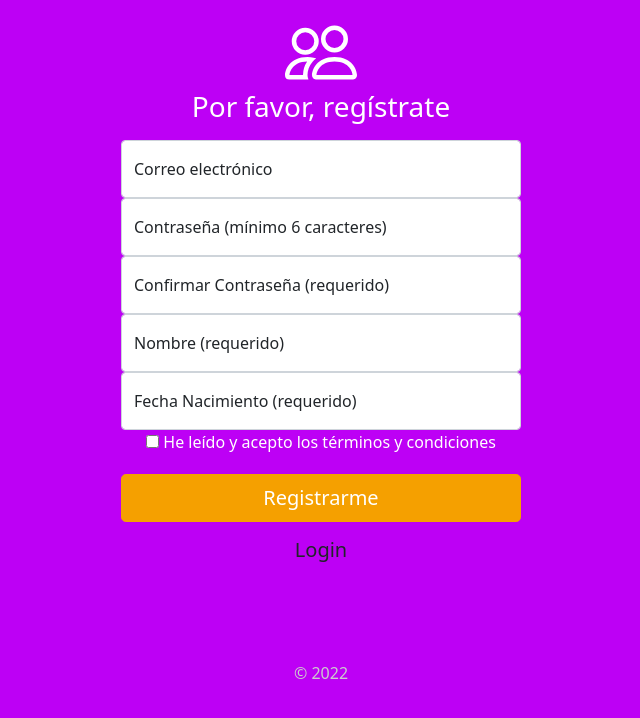
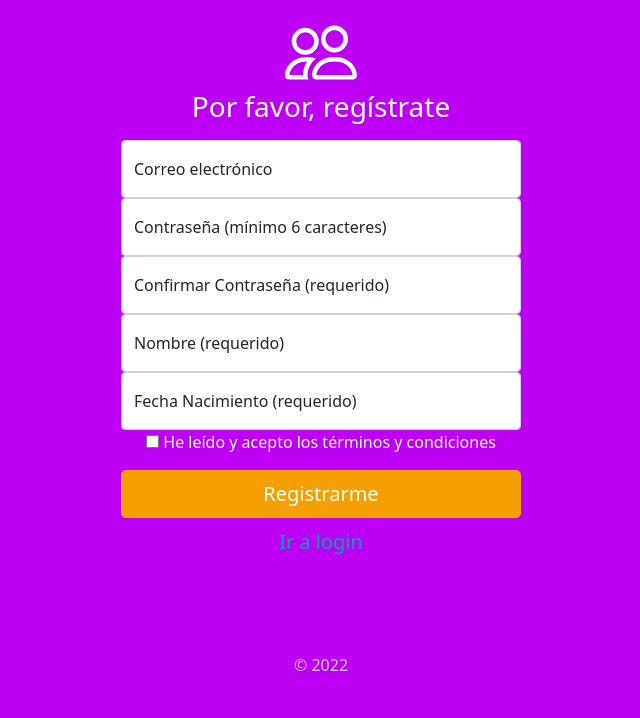
Before and after one commit to Solojaume/Connecting_people, an Angular app in the folder frontend/: page /register in a window 1280 px wide. Shown: the top 718 px of the page, without its empty margins (319-959 px from the left). Built offline with nearby package versions, Linux system fonts and the light colour scheme.

Commit message:
Sustitucion button html por componente Buttons en registro

```diff
--- a/frontend/src/app/public/register/register.component.html
+++ b/frontend/src/app/public/register/register.component.html
@@ -33,9 +33,9 @@
       <input type="checkbox" value="acepto" > He leído y acepto los términos y condiciones
     </label>
   </div>
-  <button class="w-100 btn btn-lg btn-terciario" name="register" type="submit">Registrarme</button>
-  <button class="w-100 btn btn-lg btn-transparent" name="register" type="submit">Login</button>
 
+  <app-buttons [button]="buttonRegistrame"></app-buttons>
+  <app-buttons class="color-quintal" [button]="buttonIrLogin"></app-buttons>
 
 </form>
 
--- a/frontend/src/app/public/register/register.component.ts
+++ b/frontend/src/app/public/register/register.component.ts
@@ -15,6 +15,22 @@ export class RegisterComponent implements OnInit {
     nombre:new FormControl(''),
     fecha_na:new FormControl(''),
   });
+
+  //Objetos Button
+  buttonRegistrame={
+    nombre: "Registrarme",
+    link: " ",
+    classCSS:"btn-terciario",
+    type: "submit"
+  };
+
+  buttonIrLogin={
+    nombre: "Ir a login",
+    link: "/",
+    classCSS:"btn-vacio-primary color-quintal",
+    type: "button"
+  }
+
   submit(){
     this.datos=[['email',this.formularioRegistro.value.email],
     ['pass1',this.formularioRegistro.value.pass1],
@@ -25,6 +41,8 @@ export class RegisterComponent implements OnInit {
 
 
   }
+
+
   constructor() { }
 
   ngOnInit(): void {
```
